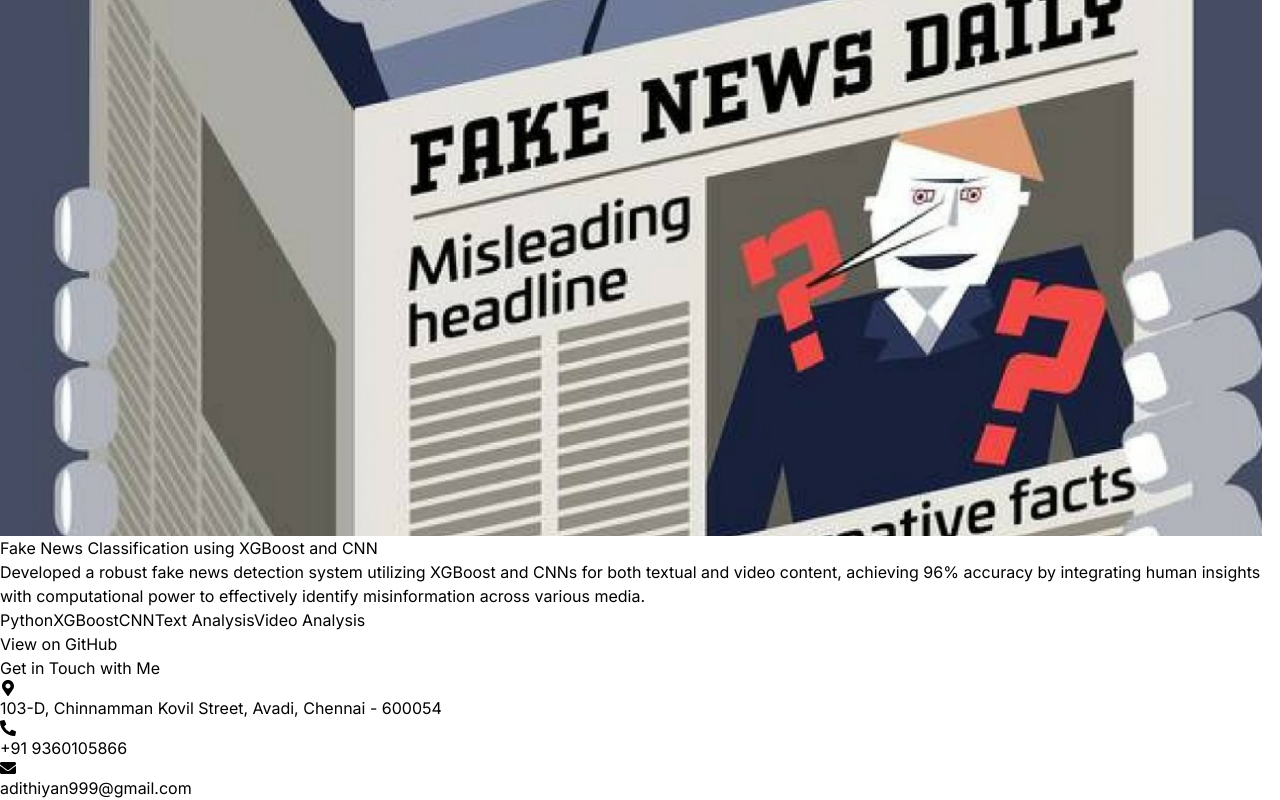
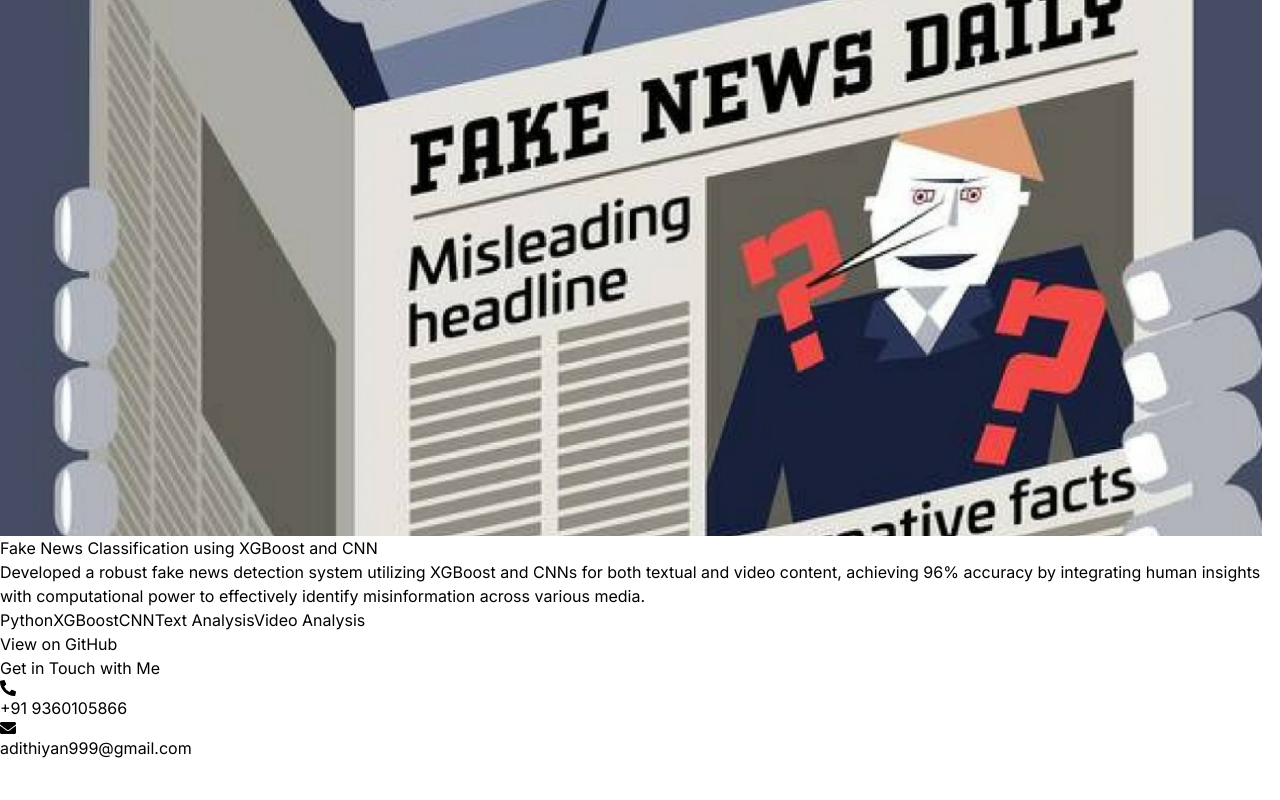
Before and after one commit to Adithiyanpv/REACT-PORTFOLIO, a React (Vite) app: page / in a window 1280 px wide. Shown: the part 5769-6569 px from the top of the page. After the commit the page ends 6529 px from the top, so only its background shows below. Built offline with nearby package versions, Linux system fonts and the light colour scheme.

Commit message:
Update Contact.jsx

```diff
--- a/src/components/Contact.jsx
+++ b/src/components/Contact.jsx
@@ -1,6 +1,6 @@
 import { motion } from "framer-motion";
 import { CONTACT } from "../constants";
-import { FaMapMarkerAlt, FaPhoneAlt, FaEnvelope } from 'react-icons/fa';
+import { FaPhoneAlt, FaEnvelope } from 'react-icons/fa';
 
 // Variants for fade-in and slide-up animations
 const containerVariants = {
@@ -41,13 +41,6 @@ const Contact = () => {
           className="flex items-center gap-4 text-lg"
           variants={iconVariants}
         >
-          <FaMapMarkerAlt className="text-cyan-400 text-2xl" />
-          <p className="text-neutral-300">{CONTACT.address}</p>
-        </motion.div>
-        <motion.div
-          className="flex items-center gap-4 text-lg"
-          variants={iconVariants}
-        >
           <FaPhoneAlt className="text-cyan-400 text-2xl" />
           <p className="text-neutral-300">{CONTACT.phoneNo}</p>
         </motion.div>
```
